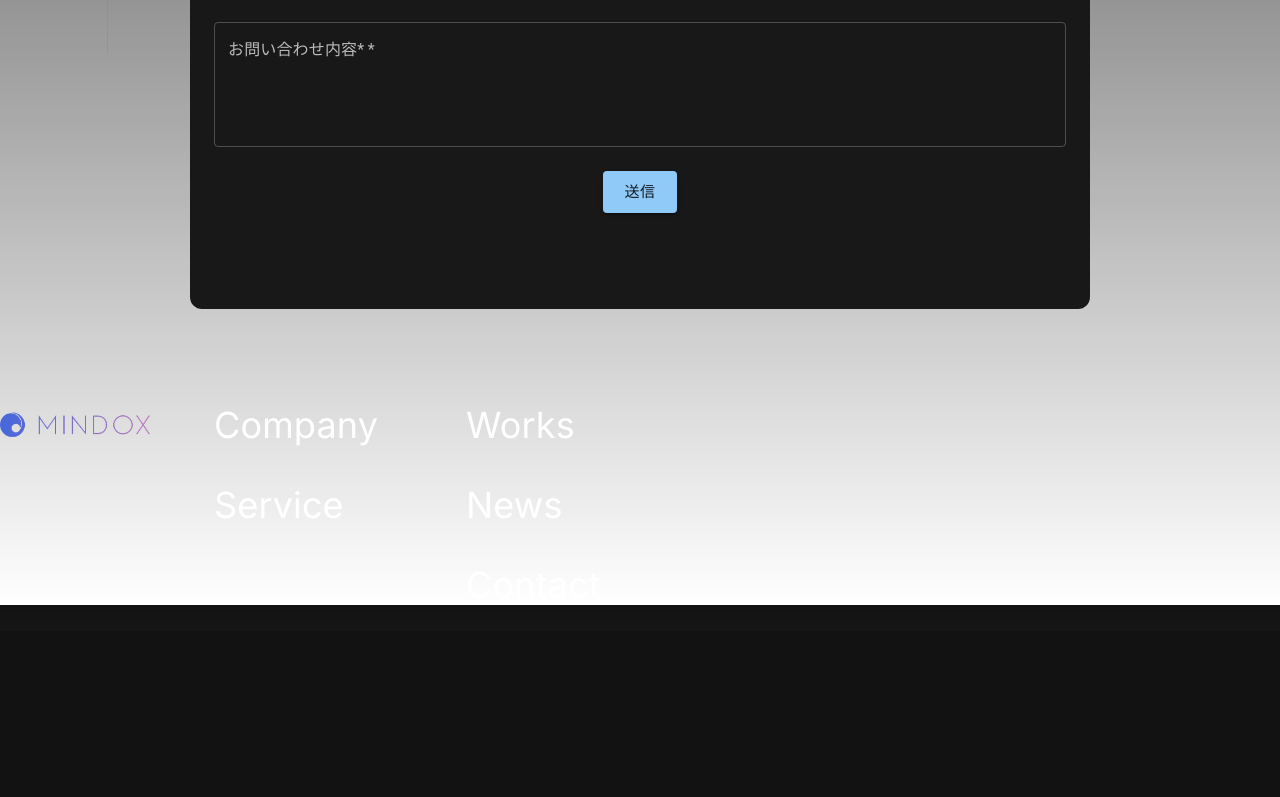
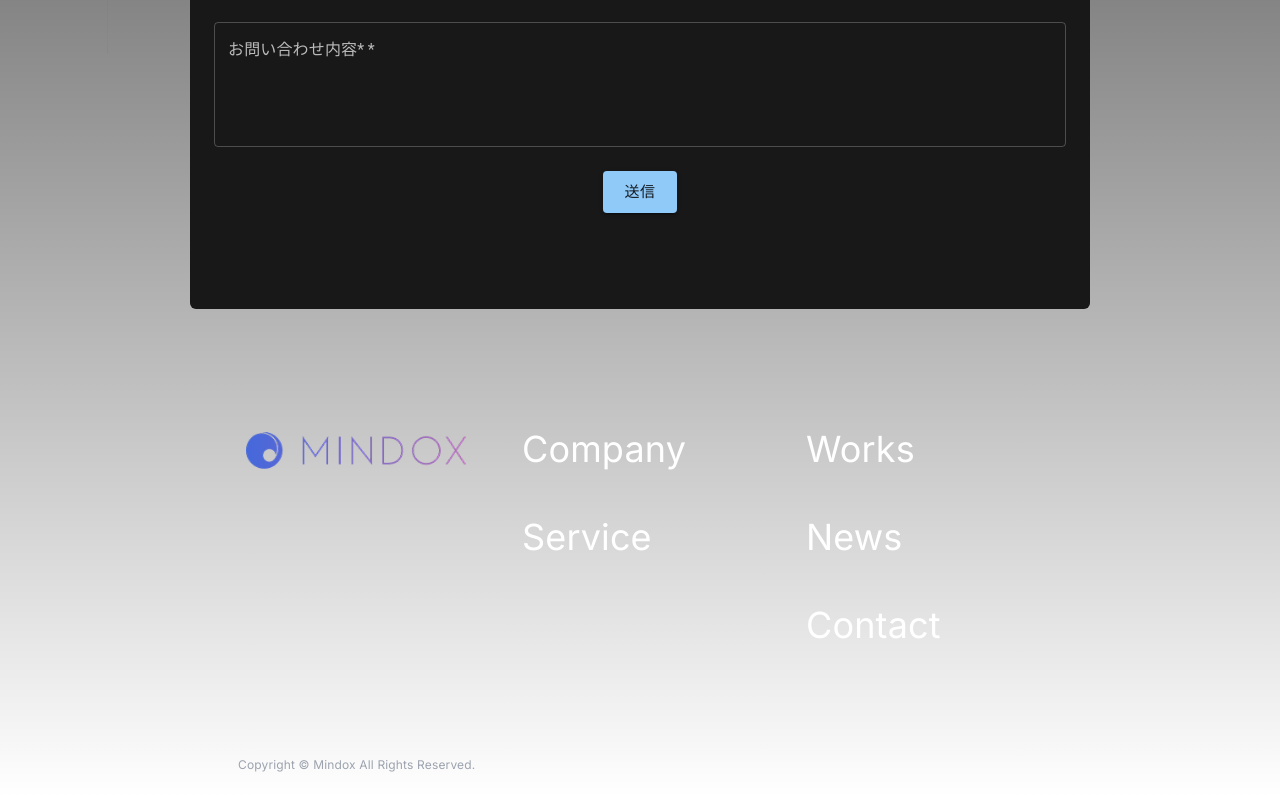
Before and after one commit to starduliang/mindox.jp, a Next.js app: page /contact in a window 1280 px wide. Shown: the part 746-1543 px from the top of the page. Before the commit the page ends 1377 px from the top, so only its background shows below. Built offline with nearby package versions, Linux system fonts and the light colour scheme.

Commit message:
polish footer and links

```diff
--- a/app/contact/page.tsx
+++ b/app/contact/page.tsx
@@ -62,7 +62,7 @@ const Contact = () => {
 
   return (
     <Theme>
-      <Container maxWidth="md" className="mt-40 py-24 px-24 rounded-xl bg-[#181818]">
+      <Container maxWidth="md" className="mt-40 py-24 px-8 md:px-24 rounded-md bg-[#181818]">
         <Typography>
           オフィスの見学、インターンシップ、採用に関するお問い合わせなどは下記フォームまたはお電話にてお気軽にご連絡ください。
           お問い合わせ時間：10:00～17:00　電話番号：070 1321 1199　採用担当まで
--- a/app/globals.css
+++ b/app/globals.css
@@ -25,7 +25,30 @@ body {
 
 @layer components {
   .--link {
-    @apply transform transition duration-500
+    @apply transform transition-all duration-500 ease-in-out
+  }
+
+  .--link:hover {
+    @apply text-[color-primary]
+  }
+
+  .--link-enhanced {
+    @apply --link
+  }
+
+  .--link-enhanced:hover {
+    @apply scale-110 text-[color-primary];
+  }
+
+  .--link-enhanced::after {
+    content: '>';
+    @apply invisible absolute right-6 transform translate-x-full;
+    @apply transition-all duration-300 ease-in-out;
+  }
+
+  .--link-enhanced:hover::after {
+    @apply visible;
+    @apply -translate-x-0;
   }
 
   .--center-content-container {
--- a/app/layout.tsx
+++ b/app/layout.tsx
@@ -13,7 +13,7 @@ const RootLayout = ({ children }: { children: React.ReactNode }) => {
     <html lang="en">
       <body className={cn(inter.className, 'before:--body-divider')}>
         <AppProvider>
-          <Header></Header>
+          <Header />
           {children}
           <Footer />
         </AppProvider>
--- a/components/layouts/Footer.tsx
+++ b/components/layouts/Footer.tsx
@@ -1,24 +1,38 @@
+'use client'
+
 import links from '@/components/config/links'
 import Link from 'next/link'
 import Image from 'next/image'
+import { Container } from '@mui/material'
+import { useMediaQuery, useTheme } from '@mui/material'
 
 const linkGroups = [
   ['Company', 'Service'],
   ['Works', 'News', 'Contact']
 ].map((group) => links.filter((link) => group.includes(link.name)))
 
-const Footer = () => (
-  <div className="text-left flex flex-col md:flex-row gap-10 text-4xl mt-24">
-    <div>
+const Footer = () => {
+  const theme = useTheme()
+  const isSmallScreen = useMediaQuery(theme.breakpoints.down('sm'))
+
+  return (
+    <Container maxWidth="md" className="gap-10">
+      <div className="text-left grid grid-cols-1 md:grid-cols-3 text-4xl mt-24">
+        <div className="py-4 px-8">
           <Link href={'/'}>
-        <Image src="/logo_text.png" alt="Mindox Logo" width={150} height={58} />
+            <Image
+              src="/logo_text.png"
+              alt="Mindox Logo"
+              width={isSmallScreen ? 150 : 300}
+              height={isSmallScreen ? 39 : 58}
+            />
           </Link>
         </div>
         {linkGroups.map((group, index) => (
-      <ul key={index} className="flex flex-col gap-y-10">
+          <ul key={index}>
             {group.map((link) => (
               <li key={link.name}>
-            <Link href={link.href} className="p-6 hover:text-gray-400 --link">
+                <Link href={link.href} className="block p-6 --link-enhanced relative">
                   {link.name}
                 </Link>
               </li>
@@ -26,6 +40,8 @@ const Footer = () => (
           </ul>
         ))}
       </div>
+      <div className="mt-16 p-6 text-xs text-[color-text-gray]">Copyright © Mindox All Rights Reserved.</div>
+    </Container>
   )
-
+}
 export default Footer
--- a/components/layouts/Header.tsx
+++ b/components/layouts/Header.tsx
@@ -15,7 +15,7 @@ const Header = () => (
         <ul className="flex gap-8">
           {headerLinks.map(({ name, href }) => (
             <li key={name}>
-              <Link href={href} className="p-6 hover:text-gray-400 --link">
+              <Link href={href} className="p-6 --link">
                 {name}
               </Link>
             </li>
@@ -23,7 +23,7 @@ const Header = () => (
         </ul>
       </div>
       <div>
-        <Link href={'/contact'} className="p-6 hover:text-gray-400 --link">
+        <Link href={'/contact'} className="p-6 --link">
           Contact
         </Link>
       </div>
```
Lines whose indentation alone changed are shown as unchanged.
